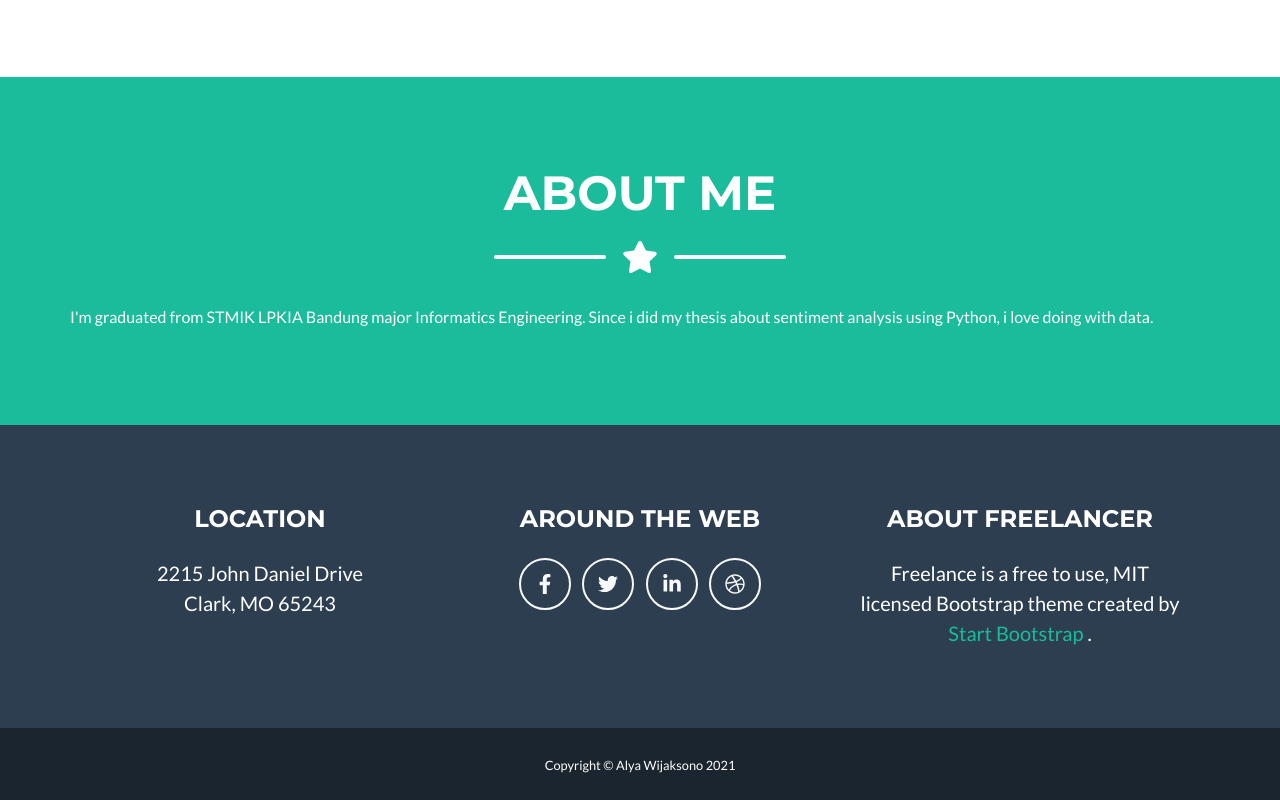
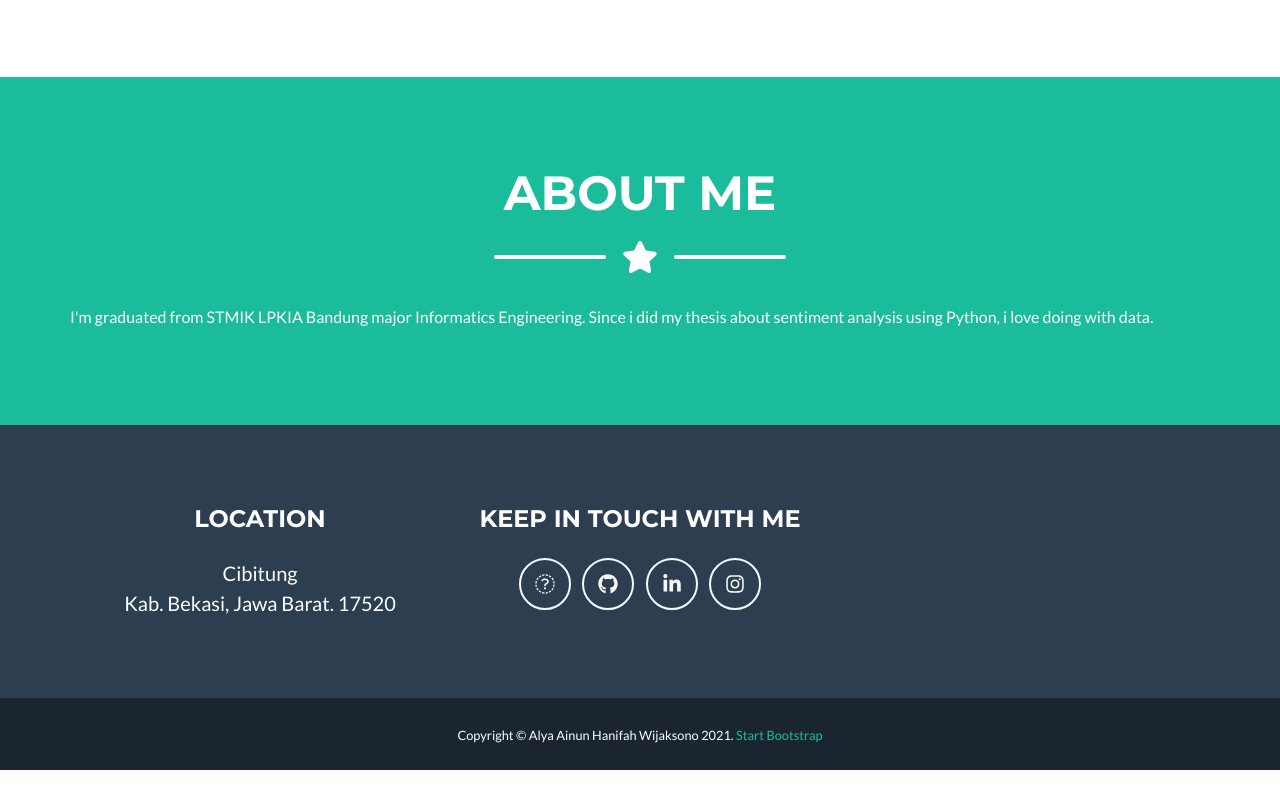
Before and after one commit to alewizanov/alewizanov.github.io, a plain HTML site: page index.html in a window 1280 px wide. Shown: the part 1557-2357 px from the top of the page. After the commit the page ends 2327 px from the top, so only its background shows below. Drawn offline with nearby package versions, Linux system fonts and the light colour scheme.

Commit message:
Update index.html

```diff
--- a/index.html
+++ b/index.html
@@ -29,6 +29,7 @@
                     <ul class="navbar-nav ml-auto">
                         <li class="nav-item mx-0 mx-lg-1"><a class="nav-link py-3 px-0 px-lg-3 rounded js-scroll-trigger" href="#portfolio">Portfolio</a></li>
                         <li class="nav-item mx-0 mx-lg-1"><a class="nav-link py-3 px-0 px-lg-3 rounded js-scroll-trigger" href="#about">About</a></li>
+                        <li class="nav-item mx-0 mx-lg-1"><a class="nav-link py-3 px-0 px-lg-3 rounded js-scroll-trigger" href="medium.com/@alyawijaksono">Blog</a></li>
                     </ul>
                 </div>
             </div>
@@ -145,34 +146,25 @@
                     <div class="col-lg-4 mb-5 mb-lg-0">
                         <h4 class="text-uppercase mb-4">Location</h4>
                         <p class="lead mb-0">
-                            2215 John Daniel Drive
+                            Cibitung
                             <br />
-                            Clark, MO 65243
+                            Kab. Bekasi, Jawa Barat. 17520
                         </p>
                     </div>
                     <!-- Footer Social Icons-->
-                    <div class="col-lg-4 mb-5 mb-lg-0">
-                        <h4 class="text-uppercase mb-4">Around the Web</h4>
-                        <a class="btn btn-outline-light btn-social mx-1" href="#!"><i class="fab fa-fw fa-facebook-f"></i></a>
-                        <a class="btn btn-outline-light btn-social mx-1" href="#!"><i class="fab fa-fw fa-twitter"></i></a>
-                        <a class="btn btn-outline-light btn-social mx-1" href="#!"><i class="fab fa-fw fa-linkedin-in"></i></a>
-                        <a class="btn btn-outline-light btn-social mx-1" href="#!"><i class="fab fa-fw fa-dribbble"></i></a>
-                    </div>
-                    <!-- Footer About Text-->
                     <div class="col-lg-4">
-                        <h4 class="text-uppercase mb-4">About Freelancer</h4>
-                        <p class="lead mb-0">
-                            Freelance is a free to use, MIT licensed Bootstrap theme created by
-                            <a href="http://startbootstrap.com">Start Bootstrap</a>
-                            .
-                        </p>
+                        <h4 class="text-uppercase mb-4">Keep In Touch With Me</h4>
+                        <a class="btn btn-outline-light btn-social mx-1" href="mailto:alya.ainun@yahoo.com"><i class="fab fa-fw fa-envelope"></i></a>
+                        <a class="btn btn-outline-light btn-social mx-1" href="github.com/alewizanov"><i class="fab fa-fw fa-github"></i></a>
+                        <a class="btn btn-outline-light btn-social mx-1" href="linkedin.com/in/alyawijaksono"><i class="fab fa-fw fa-linkedin-in"></i></a>
+                        <a class="btn btn-outline-light btn-social mx-1" href="instagram.com/alyawijaksono"><i class="fab fa-fw fa-instagram"></i></a>
                     </div>
                 </div>
             </div>
         </footer>
         <!-- Copyright Section-->
         <div class="copyright py-4 text-center text-white">
-            <div class="container"><small>Copyright © Alya Wijaksono 2021</small></div>
+            <div class="container"><small>Copyright © Alya Ainun Hanifah Wijaksono 2021. <a href="http://startbootstrap.com">Start Bootstrap</a></small></div>
         </div>
         <!-- Scroll to Top Button (Only visible on small and extra-small screen sizes)-->
         <div class="scroll-to-top d-lg-none position-fixed">
```
